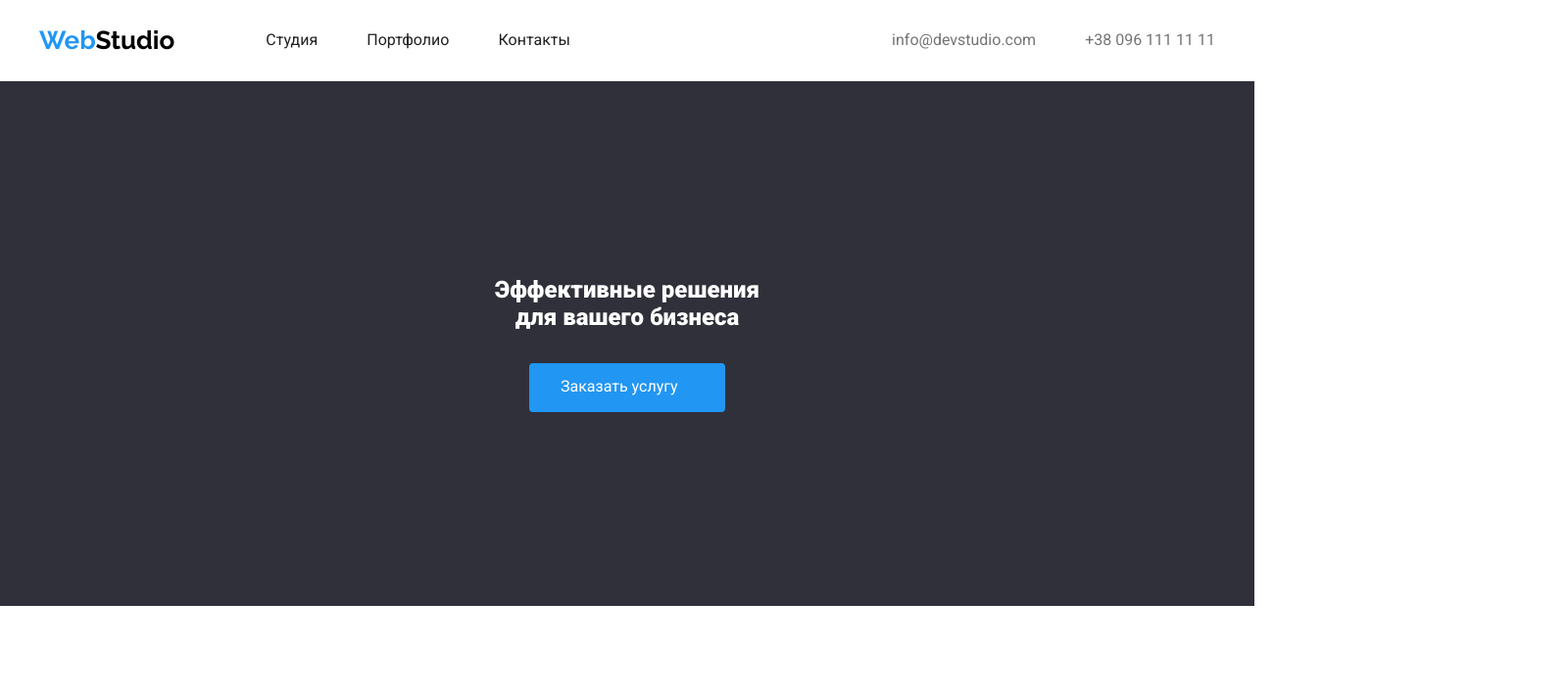
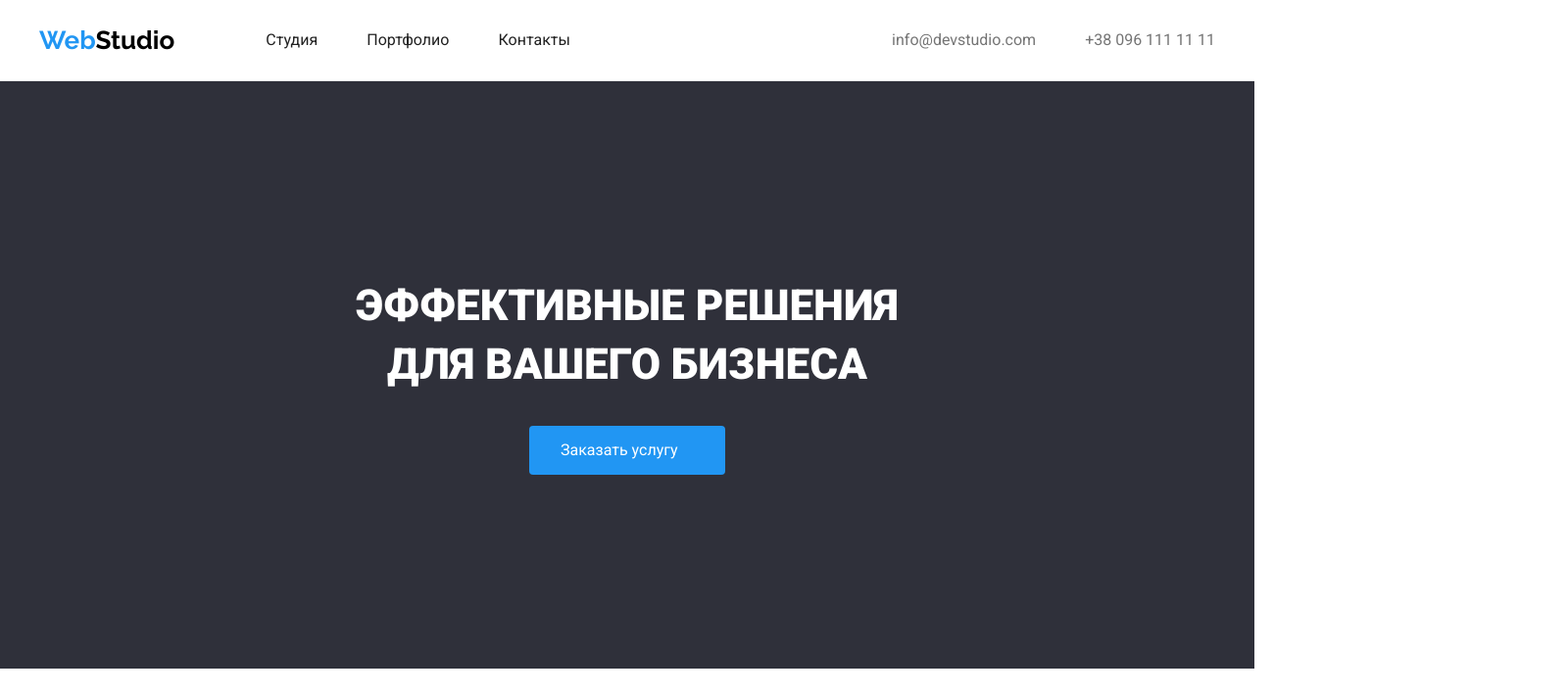
Before and after one commit to Dmitrijdm/goit-markup-hw-03, a plain HTML site: page index.html in a window 1280 px wide. Shown: the top 710 px of the page at 98% size, 1600 px wide, since content can reach past the window. Drawn offline with nearby package versions, Linux system fonts and the light colour scheme.

Commit message:
исправил ошибки блока hero

```diff
--- a/css/styles.css
+++ b/css/styles.css
@@ -168,6 +168,15 @@ a {
   margin-right: auto;
   color: var(--white-text);
   font-weight: 900;
+
+  font-family: Roboto;
+  font-style: normal;
+  font-size: 44px;
+  line-height: 1.36;
+  /* or 136% */
+
+  text-align: center;
+  text-transform: uppercase;
 }
 
 .hero-btn {
@@ -190,7 +199,6 @@ a {
 
 /* секция наши преимущества!!!!!!!!!!!!!!!!!!!!!!!! */
 .section {
-  width: 1600px;
   background-color: var(--back-light-white);
   padding-top: 94px;
   padding-bottom: 94px;
```
